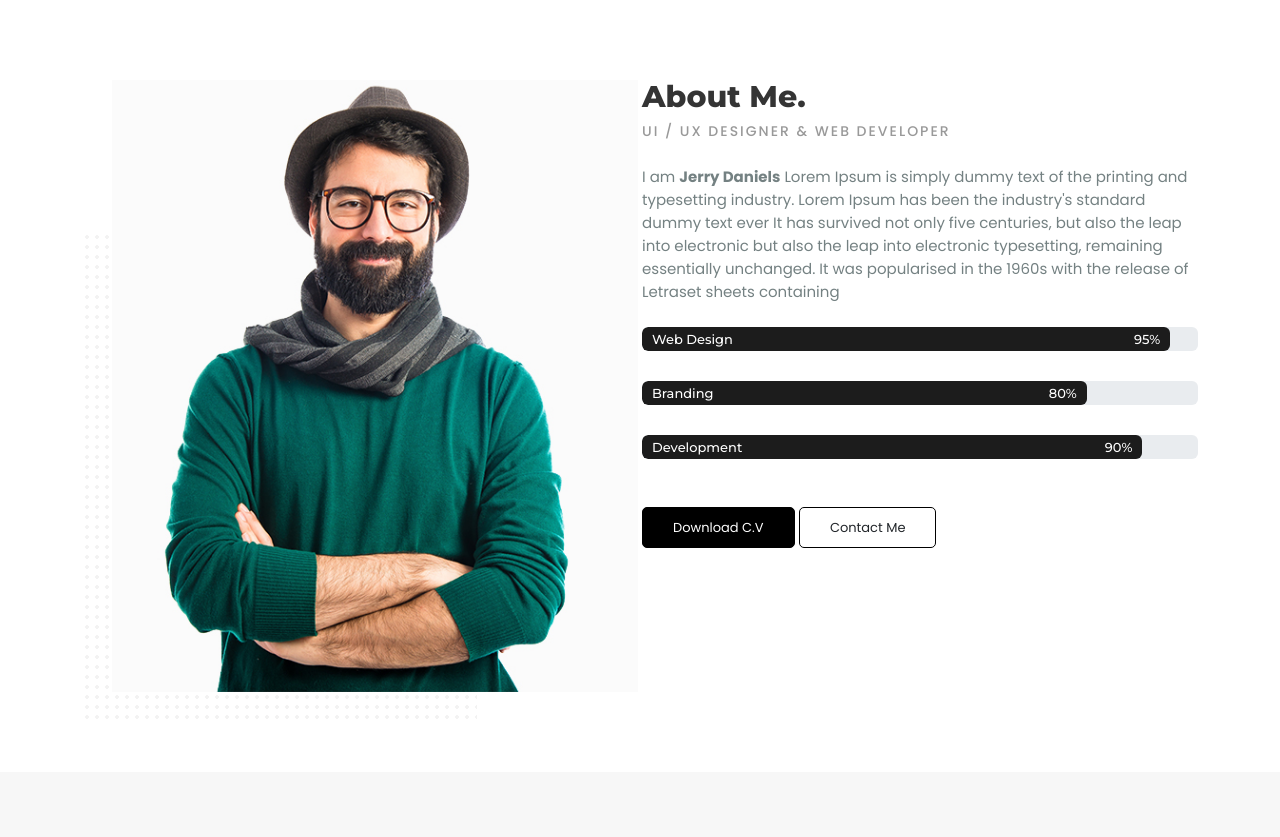
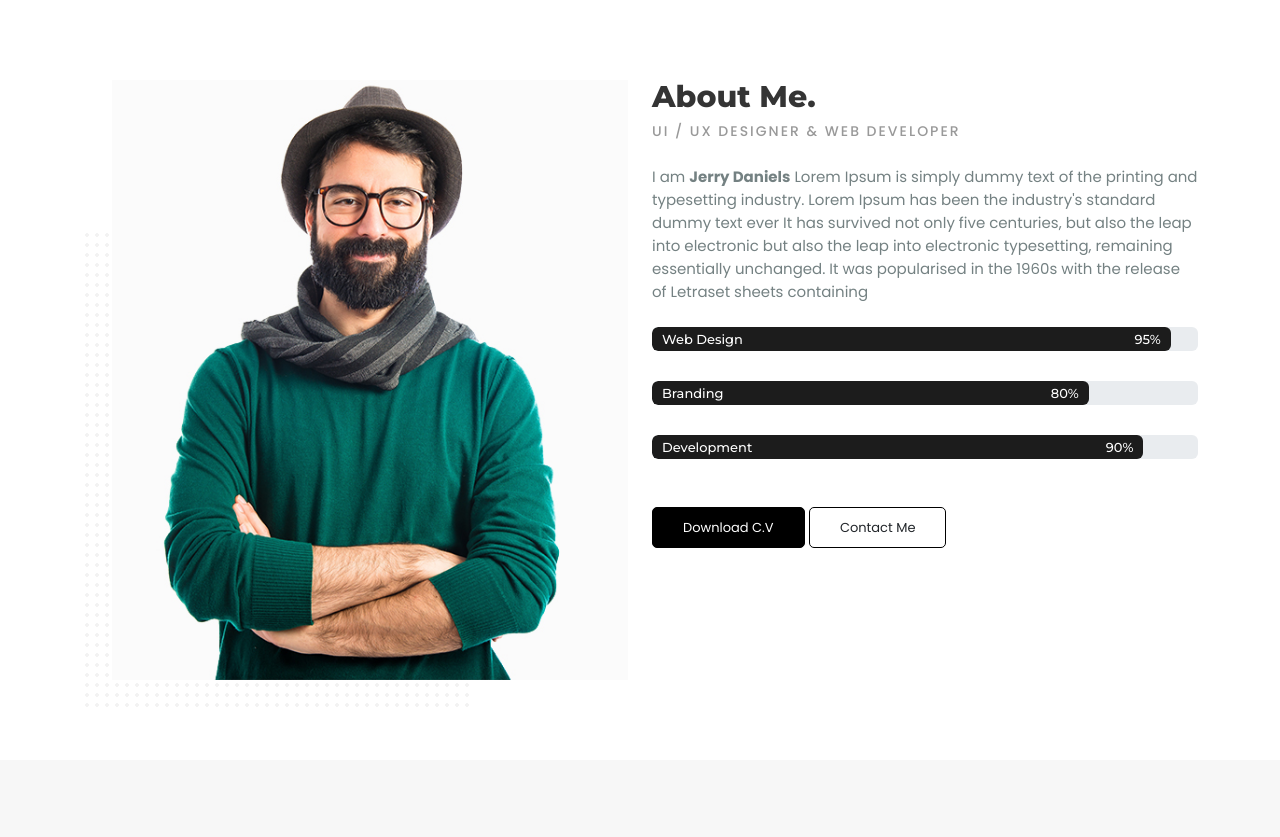
Before and after one commit to youssef-k-tawfik/Daniels-Template, a plain HTML site: page index.html in a window 1280 px wide. Shown: the part 800-1637 px from the top of the page. Drawn offline with Linux system fonts and the light colour scheme.

Commit message:
Update index.html

```diff
--- a/index.html
+++ b/index.html
@@ -110,7 +110,7 @@
       <!-- ! About Section -->
       <section id="about" class="text-start">
         <div class="container">
-          <div class="row gx-1">
+          <div class="row">
             <div class="col-lg-6">
               <div class="about-image">
                 <img
```
